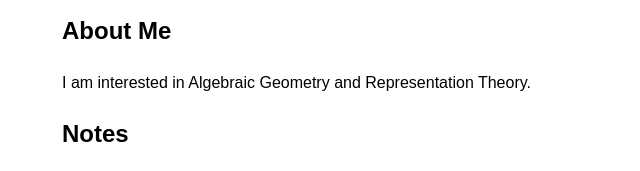
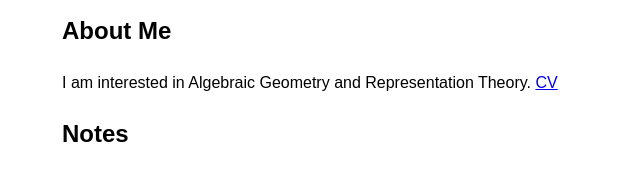
Before and after one commit to MarsHHL2002/hanlinhao.github.io, a plain HTML site: page index.html in a window 1280 px wide. Shown: the part 168-339 px from the top of the page, 178-818 px from the left. Drawn offline with Linux system fonts and the light colour scheme.

Commit message:
Add CV link to About Me section

```diff
--- a/index.html
+++ b/index.html
@@ -29,7 +29,7 @@
 
     <div class="about">
         <h2>About Me</h2>
-        <p>I am interested in Algebraic Geometry and Representation Theory.</p>
+        <p>I am interested in Algebraic Geometry and Representation Theory. <a href="CV.pdf" target="_black">CV</a></p>
     </div>
 
     <div class="Notes">
```
